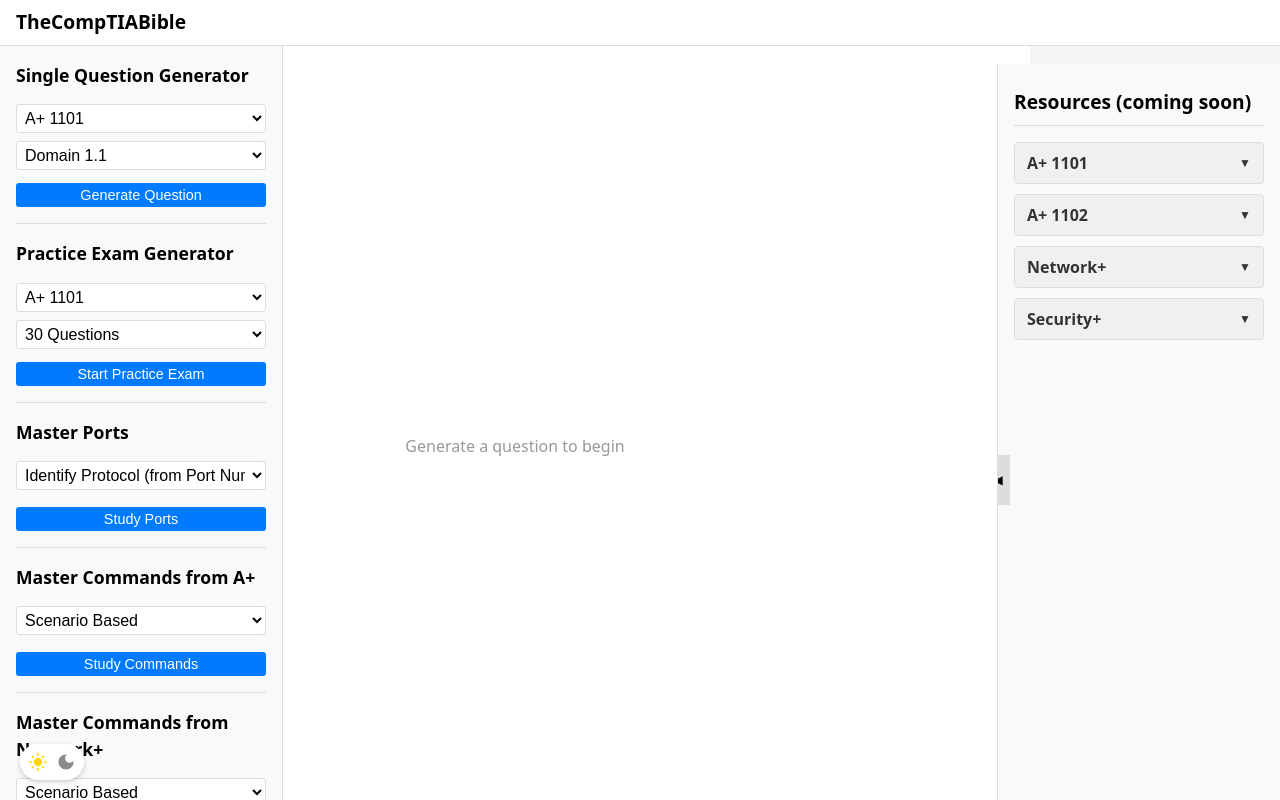
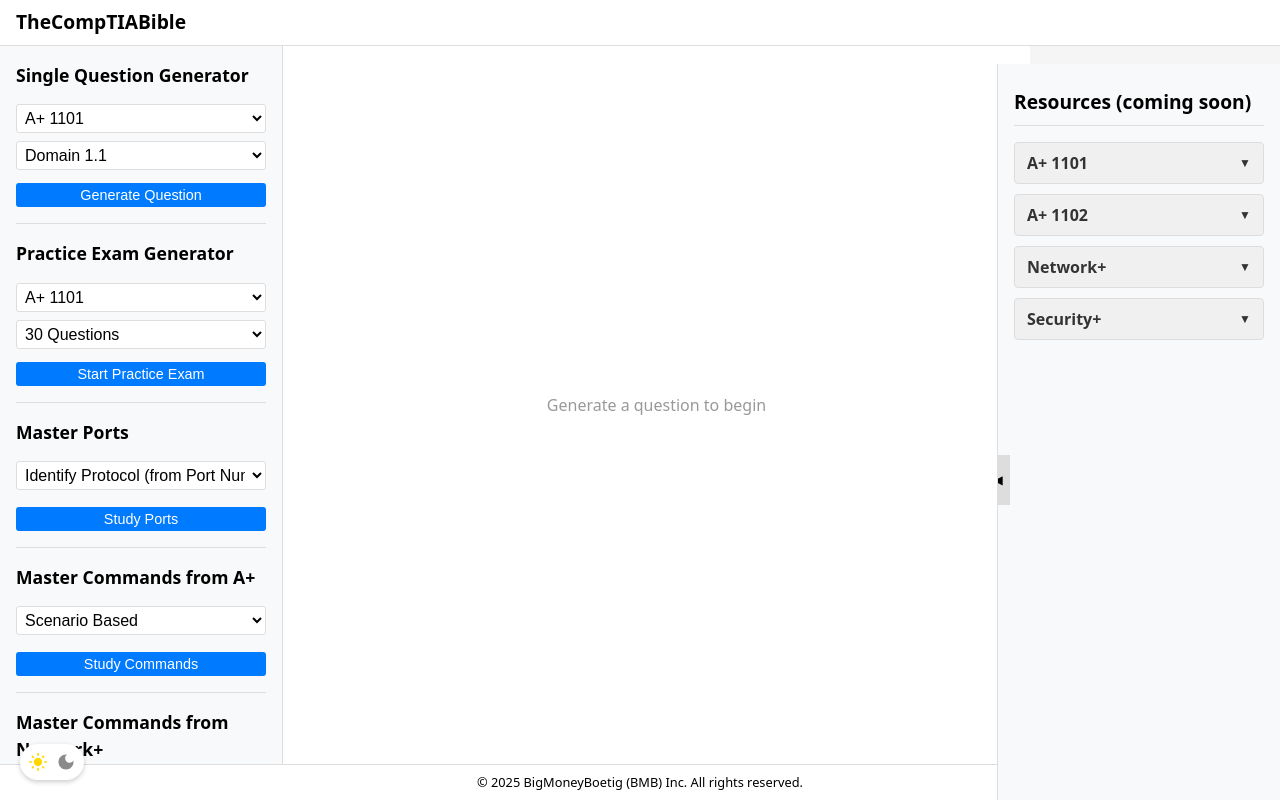
Before and after one commit to ConnorBoetig-dev/comptiabible2, a React (Vite) app: page / in a window 1280 px wide. Built offline with nearby package versions, Linux system fonts and the light colour scheme.

Commit message:
last commit was fcked this one fixed it

```diff
--- a/src/index.css
+++ b/src/index.css
@@ -28,7 +28,7 @@
   position: relative;
 }
 
-/* Add this media query for mobile devices */
+/* Mobile-specific styles */
 @media (max-width: 768px) {
   html, body, #root {
     touch-action: pan-y pinch-zoom;
@@ -46,6 +46,19 @@
   aside {
     position: relative !important;
     overflow-y: visible !important;
+  }
+}
+
+/* Desktop-specific styles */
+@media (min-width: 769px) {
+  html, body, #root {
+    height: 100%;
+    overflow: hidden;
+  }
+
+  .app-container {
+    height: 100vh;
+    overflow: hidden;
   }
 }
 
--- a/src/pages/Home.jsx
+++ b/src/pages/Home.jsx
@@ -842,20 +842,18 @@
         flexDirection: window.innerWidth <= 768 ? 'column' : 'row',
         flex: 1,
         width: '100%',
-        overflow: 'auto',
+        overflow: 'hidden',
         overflowX: 'hidden',
-        // Add this for mobile
-        minHeight: window.innerWidth <= 768 ? 'auto' : '100%',
+        height: window.innerWidth <= 768 ? 'auto' : '100%',
       }}>
         <aside style={{
           width: window.innerWidth <= 768 ? '100%' : '250px',
-          height: window.innerWidth <= 768 ? 'auto' : '100%', // Changed from 'auto' to ensure full height
+          height: window.innerWidth <= 768 ? 'auto' : '100%',
           backgroundColor: isDarkMode ? '#2d2d2d' : '#f8f9fa',
           borderRight: window.innerWidth <= 768 ? 'none' : `1px solid ${isDarkMode ? '#404040' : '#ddd'}`,
-          overflow: window.innerWidth <= 768 ? 'visible' : 'hidden', // Changed from 'hidden' to 'visible' on mobile
+          overflow: window.innerWidth <= 768 ? 'visible' : 'auto',
           padding: isMobile ? '0.5rem' : '1rem',
-          // Remove position: fixed on mobile if present
-          position: window.innerWidth <= 768 ? 'relative' : 'fixed',
+          position: window.innerWidth <= 768 ? 'relative' : 'static',
         }}>
           <section className="question-generator">
             <h2 style={{ marginTop: 0, fontSize: '1.1rem', marginBottom: '1rem' }}>Single Question Generator</h2>
```
